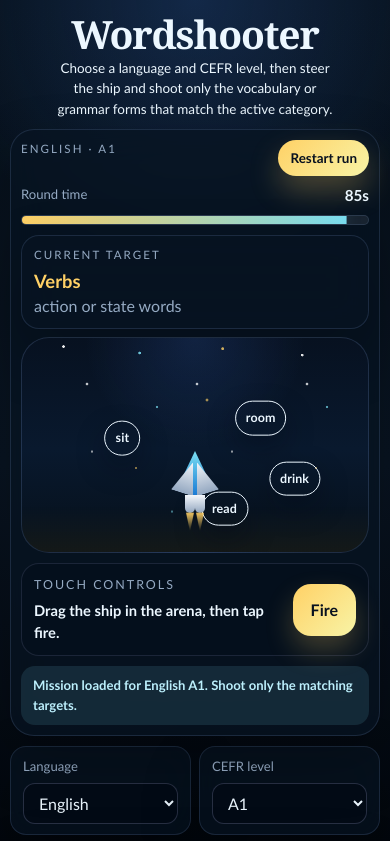
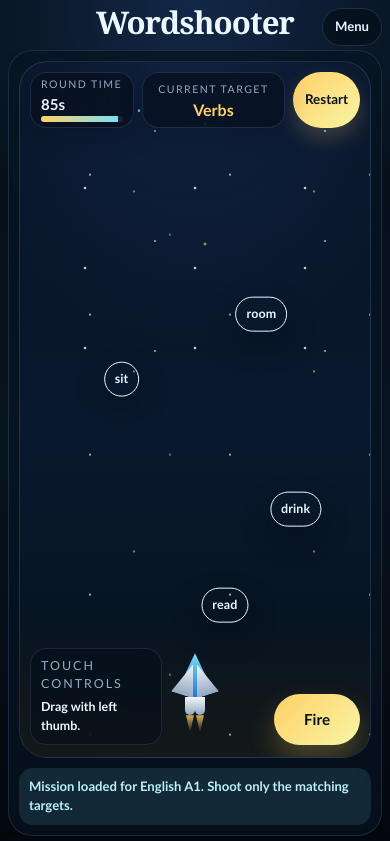
Before and after one commit to KireGW/wordshooter, a React (Vite) app: page / in a window 390 px wide. Shown: the top 841 px of the page. Built offline with nearby package versions, Linux system fonts and the light colour scheme.

Commit message:
Refine mobile layout and arena overlays

```diff
--- a/src/App.css
+++ b/src/App.css
@@ -48,6 +48,43 @@
   align-items: end;
   justify-items: center;
   text-align: center;
+}
+
+.hero-copy {
+  width: 100%;
+}
+
+.mobile-menu-button,
+.mobile-menu-panel {
+  display: none;
+}
+
+.mobile-menu-button {
+  border: 1px solid rgba(184, 192, 255, 0.16);
+  border-radius: 999px;
+  padding: 8px 12px;
+  font: inherit;
+  font-weight: 700;
+  font-size: 0.82rem;
+  color: #ecf7ff;
+  background: rgba(6, 15, 28, 0.74);
+  backdrop-filter: blur(14px);
+}
+
+.mobile-menu-panel {
+  width: min(1120px, 100%);
+  margin: 0 auto;
+  padding: 10px;
+  border-radius: 20px;
+  background: rgba(8, 17, 31, 0.92);
+  border: 1px solid rgba(184, 192, 255, 0.14);
+  box-shadow: var(--panel-shadow);
+  overflow: auto;
+}
+
+.mobile-menu-intro {
+  margin-top: 0;
+  margin-bottom: 10px;
 }
 
 .eyebrow,
@@ -721,6 +758,10 @@
   display: none;
 }
 
+.arena-overlay {
+  display: none;
+}
+
 .mobile-control-copy {
   display: grid;
   gap: 4px;
@@ -850,51 +891,54 @@
 
 @media (max-width: 640px) {
   .game-shell {
-    height: auto;
+    height: 100svh;
     min-height: 100svh;
-    overflow: auto;
-    gap: 10px;
+    overflow: hidden;
+    gap: 8px;
+    padding: 8px;
   }
 
   .hero-panel {
+    position: relative;
+    grid-template-columns: minmax(0, 1fr);
+    align-items: start;
     gap: 6px;
+    text-align: center;
   }
 
   .hero-panel h1 {
-    margin-bottom: 6px;
-    font-size: clamp(2.2rem, 10vw, 3.4rem);
+    margin: 0 0 4px;
+    font-size: clamp(1.9rem, 8vw, 2.7rem);
+  }
+
+  .hero-copy {
+    min-width: 0;
+  }
+
+  .mobile-menu-button,
+  .mobile-menu-panel {
+    display: block;
+  }
+
+  .mobile-menu-button {
+    position: absolute;
+    top: 0;
+    right: 0;
   }
 
   .intro {
-    font-size: 0.84rem;
-    max-width: 36ch;
+    font-size: 0.78rem;
+    max-width: 34ch;
   }
 
   .play-layout {
     grid-template-columns: 1fr;
-    grid-template-areas:
-      'arena'
-      'left'
-      'right';
-    gap: 10px;
-    overflow: visible;
+    grid-template-rows: minmax(0, 1fr);
+    grid-template-areas: 'arena';
+    gap: 0;
+    min-height: 0;
+    overflow: hidden;
     padding-right: 0;
-  }
-
-  .sidebar-left {
-    grid-area: left;
-  }
-
-  .sidebar-right {
-    grid-area: right;
-  }
-
-  .sidebar-left {
-    gap: 10px;
-  }
-
-  .sidebar-right {
-    gap: 10px;
   }
 
   .select-card,
@@ -905,11 +949,138 @@
 
   .arena-panel {
     padding: 10px;
-    min-height: 72svh;
+    min-height: 0;
+    height: 100%;
+    grid-template-rows: minmax(0, 1fr) auto;
+  }
+
+  .arena {
+    min-height: 0;
+    height: 100%;
+  }
+
+  .arena-overlay {
+    position: absolute;
+    z-index: 6;
+    display: flex;
+    pointer-events: none;
+  }
+
+  .arena-overlay-top {
+    top: 10px;
+    left: 10px;
+    right: 10px;
+    justify-content: space-between;
+    align-items: stretch;
+    gap: 8px;
+  }
+
+  .arena-overlay-bottom {
+    left: 10px;
+    right: 10px;
+    bottom: 12px;
+    justify-content: space-between;
+    align-items: end;
+    gap: 10px;
+  }
+
+  .arena-mini-card,
+  .arena-restart-button,
+  .arena-fire-button {
+    pointer-events: auto;
+  }
+
+  .arena-mini-card {
+    box-sizing: border-box;
+    padding: 8px 10px;
+    height: 56px;
+    border-radius: 16px;
+    background: rgba(6, 15, 28, 0.72);
+    border: 1px solid rgba(184, 192, 255, 0.14);
+    backdrop-filter: blur(14px);
+    box-shadow: 0 10px 24px rgba(4, 10, 20, 0.24);
+    display: grid;
+    align-content: center;
+    gap: 4px;
+  }
+
+  .arena-mini-card span {
+    color: var(--muted);
+    font-size: 0.66rem;
+    text-transform: uppercase;
+    letter-spacing: 0.14em;
+  }
+
+  .arena-mini-card strong {
+    font-size: 0.94rem;
+    line-height: 1;
+  }
+
+  .arena-mini-time {
+    min-width: 104px;
+  }
+
+  .arena-mini-track {
+    height: 6px;
+    border-radius: 999px;
+    overflow: hidden;
+    background: rgba(255, 255, 255, 0.08);
+  }
+
+  .arena-mini-fill {
+    height: 100%;
+    width: 100%;
+    transform-origin: left center;
+    background: linear-gradient(90deg, #ffd166, #7bdff2);
+  }
+
+  .arena-target-card strong {
+    font-size: 1rem;
+  }
+
+  .arena-target-card {
+    text-align: center;
+    min-width: 0;
+    flex: 1 1 auto;
+    max-width: 180px;
+  }
+
+  .arena-restart-button {
+    box-sizing: border-box;
+    height: 56px;
+    padding: 7px 12px;
+    display: inline-flex;
+    align-items: center;
+    justify-content: center;
+    line-height: 1;
+    font-size: 0.76rem;
+    box-shadow: 0 10px 20px rgba(255, 209, 102, 0.2);
+    flex: 0 0 auto;
+    align-self: stretch;
+  }
+
+  .arena-touch-copy {
+    padding: 8px 10px;
+    border-radius: 16px;
+    background: rgba(6, 15, 28, 0.62);
+    border: 1px solid rgba(184, 192, 255, 0.12);
+    backdrop-filter: blur(12px);
+    max-width: 132px;
+  }
+
+  .arena-touch-copy strong {
+    font-size: 0.78rem;
+  }
+
+  .arena-fire-button {
+    padding: 14px 18px;
+    min-width: 86px;
+    border-radius: 999px;
+    font-size: 0.95rem;
   }
 
   .arena-header {
-    margin-bottom: 8px;
+    margin-bottom: 6px;
     gap: 8px;
     flex-wrap: wrap;
     justify-content: space-between;
@@ -926,27 +1097,32 @@
   }
 
   .mission-card-inline {
-    margin-bottom: 8px;
+    margin-bottom: 6px;
   }
 
   .mission-card {
-    padding: 10px 12px;
+    padding: 8px 10px;
   }
 
   .mission-card strong {
-    font-size: 1.15rem;
+    font-size: 1rem;
   }
 
-  .mobile-controls {
-    margin-top: 10px;
-    display: grid;
-    grid-template-columns: minmax(0, 1fr) auto;
-    gap: 10px;
-    align-items: center;
-    background: rgba(6, 15, 28, 0.62);
-    border: 1px solid rgba(184, 192, 255, 0.12);
-    border-radius: 18px;
-    padding: 12px;
+  .mission-card span {
+    font-size: 0.78rem;
+  }
+
+  .round-progress {
+    margin-bottom: 6px;
+    gap: 6px;
+  }
+
+  .round-progress-copy {
+    font-size: 0.76rem;
+  }
+
+  .round-progress-copy strong {
+    font-size: 0.84rem;
   }
 
   .word-target {
@@ -962,7 +1138,9 @@
 
   .feedback {
     font-size: 0.82rem;
-    padding: 10px 12px;
+    padding: 9px 10px;
+    max-height: 74px;
+    overflow: auto;
   }
 
   .hud,
@@ -983,6 +1161,10 @@
     grid-template-columns: repeat(3, minmax(0, 1fr));
   }
 
+  .control-chip:last-child {
+    grid-column: 1 / -1;
+  }
+
   .hud {
     grid-template-columns: repeat(2, minmax(0, 1fr));
     align-items: start;
--- a/src/App.jsx
+++ b/src/App.jsx
@@ -615,6 +615,7 @@ const buildInitialGame = (languageId, cefrLevel) => {
 function App() {
   const [selection, setSelection] = useState(loadSettings)
   const [highScores, setHighScores] = useState(loadHighScores)
+  const [mobileMenuOpen, setMobileMenuOpen] = useState(false)
   const [isMobileLayout, setIsMobileLayout] = useState(() => {
     if (typeof window === 'undefined' || typeof window.matchMedia !== 'function') {
       return false
@@ -694,6 +695,12 @@ function App() {
       mediaQuery.removeEventListener('change', syncLayout)
     }
   }, [])
+
+  useEffect(() => {
+    if (!isMobileLayout) {
+      setMobileMenuOpen(false)
+    }
+  }, [isMobileLayout])
 
   useEffect(() => {
     const highScoreKey = getHighScoreKey(game.languageId, game.cefrLevel)
@@ -1278,20 +1285,7 @@ function App() {
     }))
   }
 
-  return (
-    <main className="game-shell">
-      <section className="hero-panel">
-        <div>
-          <h1>Wordshooter</h1>
-          <p className="intro">
-            Choose a language and CEFR level, then steer the ship and shoot only
-            the vocabulary or grammar forms that match the active category.
-          </p>
-        </div>
-      </section>
-
-      <section className="play-layout">
-        <aside className="sidebar sidebar-left">
+  const settingsPanel = (
     <section className="setup-panel">
       <label className="select-card">
         <span>Language</span>
@@ -1321,24 +1315,100 @@ function App() {
         <p>{levelPack.categories.map((category) => category.label).join(' · ')}</p>
       </div>
     </section>
-
+  )
+
+  const controlsPanel = (
     <section className="controls-panel">
       <div className="control-chip">
         <span>Move</span>
-              <strong>A / D or Arrow keys</strong>
+        <strong>{isMobileLayout ? 'Drag in the arena' : 'A / D or Arrow keys'}</strong>
       </div>
       <div className="control-chip">
         <span>Fire</span>
-              <strong>Space</strong>
+        <strong>{isMobileLayout ? 'Tap Fire' : 'Space'}</strong>
       </div>
       <div className="control-chip">
         <span>Progression</span>
         <strong>Target rotates through CEFR-appropriate categories over time</strong>
       </div>
     </section>
+  )
+
+  const hudPanel = (
+    <section className="hud">
+      <div className="hud-card">
+        <span>Score</span>
+        <strong>{game.score}</strong>
+      </div>
+      <div className="hud-card">
+        <span>Streak</span>
+        <strong>{game.streak}</strong>
+      </div>
+      <div className="hud-card">
+        <span>Next switch</span>
+        <strong>{(game.nextCategorySwitchMs / 1000).toFixed(1)}s</strong>
+      </div>
+      <div className="hud-card">
+        <span>High score</span>
+        <strong>{selectedHighScore}</strong>
+      </div>
+      <SoundToggleButton
+        enabled={selection.musicEnabled}
+        label="Music"
+        onClick={toggleMusic}
+      />
+      <SoundToggleButton
+        enabled={selection.sfxEnabled}
+        label="FX"
+        onClick={toggleSfx}
+      />
+    </section>
+  )
+
+  return (
+    <main className="game-shell">
+      <section className="hero-panel">
+        <div className="hero-copy">
+          <h1>Wordshooter</h1>
+          {!isMobileLayout ? (
+          <p className="intro">
+            Choose a language and CEFR level, then steer the ship and shoot only
+            the vocabulary or grammar forms that match the active category.
+          </p>
+          ) : null}
+        </div>
+        {isMobileLayout ? (
+          <button
+            className="mobile-menu-button"
+            onClick={() => setMobileMenuOpen((current) => !current)}
+          >
+            {mobileMenuOpen ? 'Close' : 'Menu'}
+          </button>
+        ) : null}
+      </section>
+
+      {isMobileLayout && mobileMenuOpen ? (
+        <section className="mobile-menu-panel">
+          <p className="intro mobile-menu-intro">
+            Choose a language and CEFR level, then steer the ship and shoot only
+            the vocabulary or grammar forms that match the active category.
+          </p>
+          {settingsPanel}
+          {controlsPanel}
+          {hudPanel}
+        </section>
+      ) : null}
+
+      <section className="play-layout">
+        {!isMobileLayout ? (
+        <aside className="sidebar sidebar-left">
+          {settingsPanel}
+          {controlsPanel}
         </aside>
+        ) : null}
 
         <section className="arena-panel">
+        {!isMobileLayout ? (
         <div className="arena-header">
           <p className="arena-kicker">
             {LANGUAGE_PACKS[game.languageId].name} · {game.cefrLevel}
@@ -1347,7 +1417,9 @@ function App() {
             Restart run
           </button>
         </div>
-
+        ) : null}
+
+        {!isMobileLayout ? (
         <div className="round-progress">
           <div className="round-progress-copy">
             <span>Round time</span>
@@ -1360,12 +1432,15 @@ function App() {
             />
           </div>
         </div>
-
+        ) : null}
+
+        {!isMobileLayout ? (
         <div className="mission-card mission-card-inline">
           <p className="mission-label">Current target</p>
           <strong style={{ color: targetStyle.color }}>{targetCategory.label}</strong>
           <span>{targetCategory.description}</span>
         </div>
+        ) : null}
 
         <div
           ref={arenaRef}
@@ -1375,6 +1450,40 @@ function App() {
         >
           <div className="starfield starfield-a" />
           <div className="starfield starfield-b" />
+
+          {isMobileLayout ? (
+            <>
+              <div className="arena-overlay arena-overlay-top">
+                <div className="arena-mini-card arena-mini-time">
+                  <span>Round time</span>
+                  <strong>{Math.ceil(game.roundTimeMs / 1000)}s</strong>
+                  <div className="arena-mini-track" aria-hidden="true">
+                    <div
+                      className="arena-mini-fill"
+                      style={{ transform: `scaleX(${roundProgress})` }}
+                    />
+                  </div>
+                </div>
+                <div className="arena-mini-card arena-target-card">
+                  <span>Current target</span>
+                  <strong style={{ color: targetStyle.color }}>{targetCategory.label}</strong>
+                </div>
+                <button className="restart-button arena-restart-button" onClick={() => resetGame()}>
+                  Restart
+                </button>
+              </div>
+
+              <div className="arena-overlay arena-overlay-bottom">
+                <div className="mobile-control-copy arena-touch-copy">
+                  <span>Touch controls</span>
+                  <strong>Drag with left thumb.</strong>
+                </div>
+                <button className="mobile-fire-button arena-fire-button" onClick={fireBullet}>
+                  Fire
+                </button>
+              </div>
+            </>
+          ) : null}
 
           {game.words.map((word) => {
             return (
@@ -1451,51 +1560,14 @@ function App() {
 
         </div>
 
-        {isMobileLayout ? (
-          <div className="mobile-controls">
-            <div className="mobile-control-copy">
-              <span>Touch controls</span>
-              <strong>Drag the ship in the arena, then tap fire.</strong>
-            </div>
-            <button className="mobile-fire-button" onClick={fireBullet}>
-              Fire
-            </button>
-          </div>
-        ) : null}
-
         <div className={`feedback feedback-${game.feedbackTone}`}>{game.feedback}</div>
         </section>
 
+        {!isMobileLayout ? (
         <aside className="sidebar sidebar-right">
-          <section className="hud">
-            <div className="hud-card">
-              <span>Score</span>
-              <strong>{game.score}</strong>
-            </div>
-            <div className="hud-card">
-              <span>Streak</span>
-              <strong>{game.streak}</strong>
-            </div>
-            <div className="hud-card">
-              <span>Next switch</span>
-              <strong>{(game.nextCategorySwitchMs / 1000).toFixed(1)}s</strong>
-            </div>
-            <div className="hud-card">
-              <span>High score</span>
-              <strong>{selectedHighScore}</strong>
-            </div>
-            <SoundToggleButton
-              enabled={selection.musicEnabled}
-              label="Music"
-              onClick={toggleMusic}
-            />
-            <SoundToggleButton
-              enabled={selection.sfxEnabled}
-              label="FX"
-              onClick={toggleSfx}
-            />
-          </section>
+          {hudPanel}
         </aside>
+        ) : null}
       </section>
     </main>
   )
```
Lines whose indentation alone changed are shown as unchanged.
